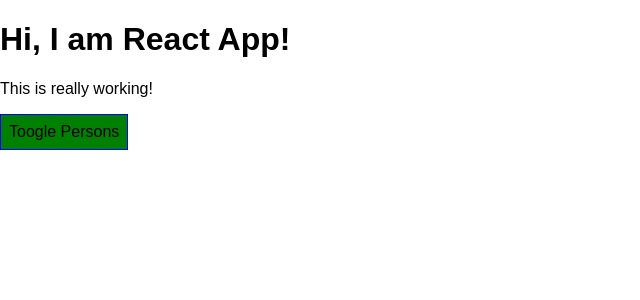
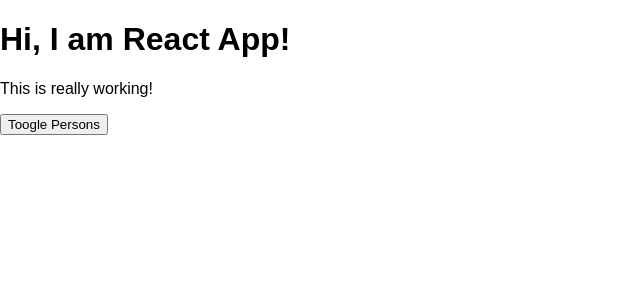
Before and after one commit to gabifija/react-redux-app, a React (Create React App) app: page / in a window 1280 px wide. Shown: the top 300 px of the page, without its empty margins (0-640 px from the left). Built offline with nearby package versions, Linux system fonts and the light colour scheme.

Commit message:
Added pseudo selectors

```diff
--- a/src/App.css
+++ b/src/App.css
@@ -9,3 +9,26 @@
 .bold {
   font-weight: bold;
 }
+
+.App button {
+  border: 1px solid blue;
+  padding: 16px;
+  background-color: green;
+  font: inherit;
+  color: white;
+  cursor: pointer;
+}
+
+.App button:hover {
+  background-color: lightgreen;
+  color: black;
+}
+
+.App button.Red {
+  background-color: red;
+}
+
+.App button.Red:hover {
+  background-color: salmon;
+  color: black;
+}
--- a/src/App.js
+++ b/src/App.js
@@ -52,15 +52,8 @@
 	}
 
   render() {
-  	const style = {
-  		backgroundColor: 'green',
-  		font: 'inherit',
-  		border: '1px solid blue',
-  		padding: '8px',
-  		cursor: 'pointer'
-  	};
-
 		let persons = null;
+		let btnClass = '';
 
 		if (this.state.showPersons) {
 			persons = (
@@ -76,7 +69,7 @@
 				</div>
   		);
 
-			style.backgroundColor = 'red';
+			btnClass = classes.Red;
   	}
 
 		let assignedClasses = [];
@@ -94,7 +87,7 @@
 				<h1>Hi, I am React App!</h1>
 				<p className={assignedClasses.join(' ')}>This is really working!</p>
 				<button
-					style={style}
+					className={btnClass}
 					onClick={this.tooglePersonsHandler}>Toogle Persons</button>
 				{persons}
 			</div>
```
